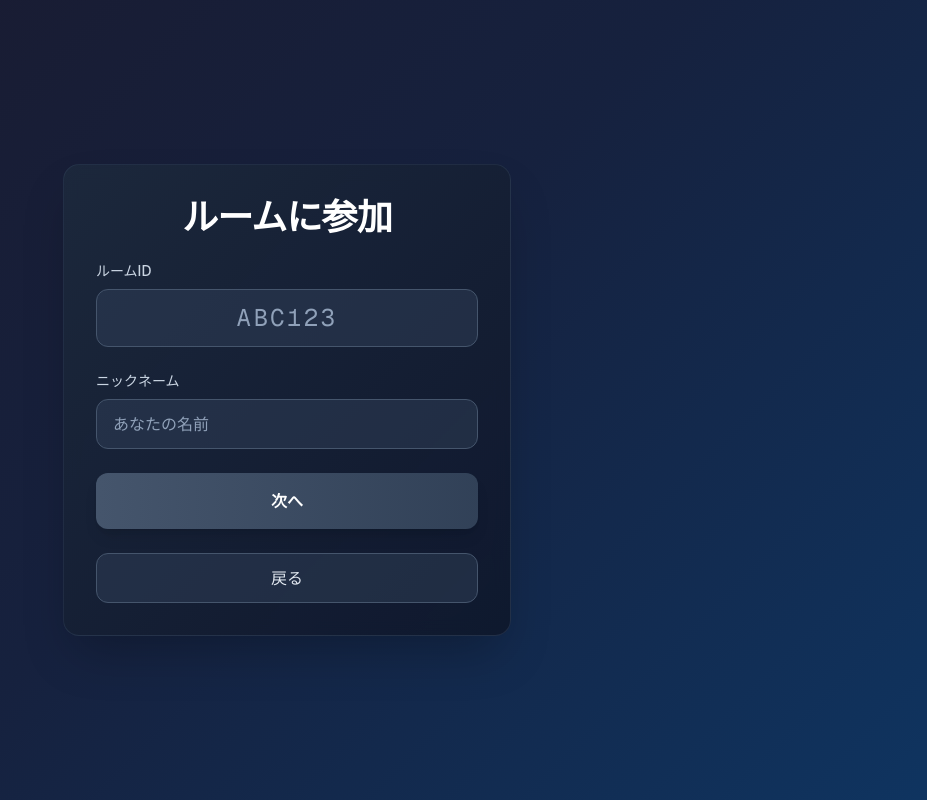
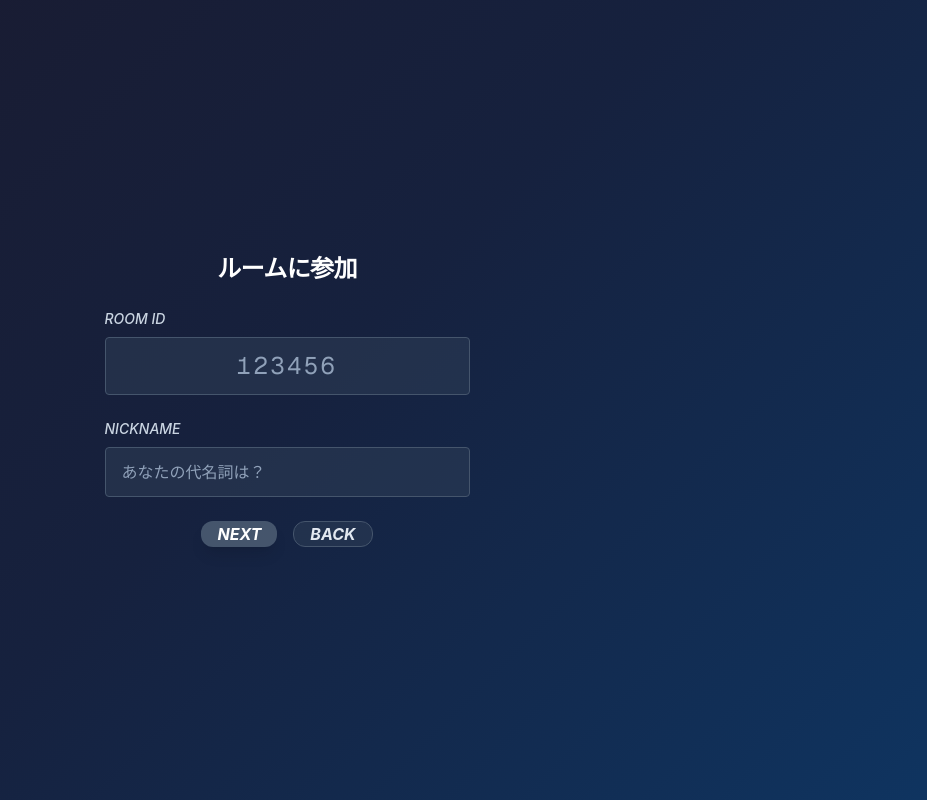
Before and after one commit to k-mysa6505/minna-de-quiz, a Next.js app: page /join-room in a window 1280 px wide. Shown: the whole page, without its empty margins (353-1280 px from the left). Built offline with nearby package versions, Linux system fonts and the light colour scheme; no server answers.

Commit message:
fix: プレイヤー待機画面の修正（再）

```diff
--- a/app/join-room/JoinRoomForm.tsx
+++ b/app/join-room/JoinRoomForm.tsx
@@ -89,14 +89,14 @@ export default function JoinRoomPage() {
       <main className="flex min-h-screen flex-col items-center justify-center p-8">
         <div className="max-w-md w-full bg-gradient-to-br from-slate-800/90 to-slate-900/90 backdrop-blur-sm rounded-2xl shadow-2xl border border-slate-700/50 p-8 space-y-6">
           <div className="text-center">
-            <h1 className="text-3xl font-bold text-white mb-3 tracking-tight">
+            <h1 className="text-1xl font-bold text-white mb-3 tracking-tight">
               このルームに参加しますか？
             </h1>
           </div>
 
           <div className="space-y-4 bg-slate-700/30 rounded-xl p-6 border border-slate-600/50">
             <div>
-              <p className="text-sm text-slate-400 mb-1">ルームID</p>
+              <p className="text-sm text-slate-300 mb-1">ルームID</p>
               <p className="text-2xl font-mono font-bold text-white tracking-widest">{roomInfo.roomId}</p>
             </div>
 
@@ -114,7 +114,7 @@ export default function JoinRoomPage() {
           </div>
 
           {error && (
-            <div className="bg-red-500/20 border border-red-500/50 text-red-200 px-4 py-3 rounded-xl">
+            <div className="bg-red-500/20 border border-red-500/50 text-red-200 px-4 py-3 rounded">
               {error}
             </div>
           )}
@@ -122,16 +122,16 @@ export default function JoinRoomPage() {
           <div className="flex gap-3">
             <button
               onClick={() => setShowConfirm(false)}
-              className="flex-1 bg-slate-700/50 hover:bg-slate-600/50 text-slate-200 font-medium py-3 px-4 rounded-xl border border-slate-600 transition-all duration-300"
+              className="flex-1 bg-slate-700/50 hover:bg-slate-600/50 text-slate-200 font-bold italic rounded-xl transition-all duration-300"
             >
-              戻る
+              BACK
             </button>
             <button
               onClick={handleJoinRoom}
               disabled={isLoading}
-              className="flex-1 bg-gradient-to-r from-emerald-600 to-emerald-700 hover:from-emerald-700 hover:to-emerald-800 disabled:from-slate-600 disabled:to-slate-700 text-white font-semibold py-3 px-4 rounded-xl shadow-lg transition-all duration-300 disabled:cursor-not-allowed"
+              className="flex-1 bg-emerald-700 hover:from-emerald-700 hover:to-emerald-800 disabled:from-slate-600 disabled:to-slate-700 text-white font-bold italic rounded-xl shadow-lg transition-all duration-300 disabled:cursor-not-allowed"
             >
-              {isLoading ? '参加中...' : '参加する'}
+              {isLoading ? 'JOINING...' : 'JOIN'}
             </button>
           </div>
         </div>
@@ -141,63 +141,63 @@ export default function JoinRoomPage() {
 
   return (
     <main className="flex min-h-screen flex-col items-center justify-center p-8">
-      <div className="max-w-md w-full bg-gradient-to-br from-slate-800/90 to-slate-900/90 backdrop-blur-sm rounded-2xl shadow-2xl border border-slate-700/50 p-8 space-y-6">
+      <div className="space-y-6">
         <div className="text-center">
-          <h1 className="text-4xl font-bold text-white mb-3 tracking-tight">
+          <h1 className="text-2xl font-bold text-white mb-3 tracking-tight">
             ルームに参加
           </h1>
         </div>
 
         <div>
-          <label htmlFor="roomId" className="block text-sm font-medium text-slate-300 mb-2">
-            ルームID
+          <label htmlFor="roomId" className="block text-sm font-medium italic text-slate-300 mb-2">
+            ROOM ID
           </label>
           <input
             id="roomId"
             type="text"
             value={roomId}
             onChange={(e) => setRoomId(e.target.value.toUpperCase())}
-            placeholder="ABC123"
+            placeholder="123456"
             maxLength={6}
-            className="w-full px-4 py-3 bg-slate-700/50 border border-slate-600 rounded-xl text-white placeholder-slate-400 focus:ring-2 focus:ring-emerald-500 focus:border-transparent uppercase text-center text-2xl font-mono tracking-widest transition-all"
+            className="w-full px-4 py-3 bg-slate-700/50 border border-slate-600 rounded text-white placeholder-slate-400 focus:ring-2 focus:ring-emerald-500 focus:border-transparent uppercase text-center text-2xl font-mono tracking-widest transition-all"
           />
         </div>
 
         <div>
-          <label htmlFor="nickname" className="block text-sm font-medium text-slate-300 mb-2">
-            ニックネーム
-          </label>
+          <label htmlFor="nickname" className="block text-sm font-medium italic text-slate-300 mb-2">NICKNAME</label>
           <input
             id="nickname"
             type="text"
             value={nickname}
             onChange={(e) => setNickname(e.target.value)}
-            placeholder="あなたの名前"
+            placeholder="あなたの代名詞は？"
             maxLength={20}
-            className="w-full px-4 py-3 bg-slate-700/50 border border-slate-600 rounded-xl text-white placeholder-slate-400 focus:ring-2 focus:ring-emerald-500 focus:border-transparent transition-all"
+            className="w-full px-4 py-3 bg-slate-700/50 border border-slate-600 rounded text-white placeholder-slate-400 focus:ring-2 focus:ring-emerald-500 focus:border-transparent transition-all"
           />
         </div>
 
         {error && (
-          <div className="bg-red-500/20 border border-red-500/50 text-red-200 px-4 py-3 rounded-xl">
+          <div className="bg-red-500/20 border border-red-500/50 text-red-200 px-4 py-3 rounded">
             {error}
           </div>
         )}
 
+        <div className="flex gap-4 justify-center">
           <button
             onClick={handleCheckRoom}
             disabled={isLoading || !roomId.trim() || !nickname.trim()}
-          className="w-full bg-gradient-to-r from-emerald-600 to-emerald-700 hover:from-emerald-700 hover:to-emerald-800 disabled:from-slate-600 disabled:to-slate-700 text-white font-semibold py-4 px-4 rounded-xl shadow-lg transition-all duration-300 transform hover:scale-105 disabled:transform-none disabled:cursor-not-allowed"
+            className="bg-emerald-700 hover:from-emerald-700 hover:to-emerald-800 disabled:bg-slate-600 text-white font-bold italic px-4 rounded-xl shadow-lg transition-all duration-300 transform hover:scale-105 disabled:transform-none disabled:cursor-not-allowed"
           >
-          {isLoading ? '確認中...' : '次へ'}
+            {isLoading ? 'WAIT...' : 'NEXT'}
           </button>
 
           <button
             onClick={() => router.push('/')}
-          className="w-full bg-slate-700/50 hover:bg-slate-600/50 text-slate-200 font-medium py-3 px-4 rounded-xl border border-slate-600 transition-all duration-300"
+            className="bg-slate-700/50 hover:bg-slate-600/50 text-slate-200 font-bold italic px-4 rounded-xl border border-slate-600 transition-all duration-300"
           >
-          戻る
+            BACK
           </button>
+        </div>
       </div>
     </main>
   );
--- a/app/room/[roomId]/components/WaitingPhase.tsx
+++ b/app/room/[roomId]/components/WaitingPhase.tsx
@@ -25,7 +25,7 @@ export function WaitingPhase({ roomId, players, currentPlayerId, isMaster }: Wai
       <h2 className="text-2xl font-bold text-white tracking-tight">プレイヤー待機中</h2>
 
       {/* プレイヤー一覧 */}
-      <div className="bg-gradient-to-br from-slate-800/70 to-slate-900/70 pb-4 rounded-2xl border border-slate-700/50">
+      <div className="bg-gradient-to-br from-slate-800/70 to-slate-900/70 pb-4 rounded border border-slate-700/50">
         <div className="font-bold text-slate-400 pt-3 px-8 italic">
           PLAYER
         </div>
@@ -48,7 +48,7 @@ export function WaitingPhase({ roomId, players, currentPlayerId, isMaster }: Wai
             return sortedPlayers.map((player, idx) => (
             <li
               key={player.playerId}
-              className={`flex items-center justify-between px-3 py-1 rounded- transition-all ${
+              className={`flex items-center justify-between px-3 py-1 rounded transition-all ${
                 player.playerId === currentPlayerId
                   ? 'bg-gradient-to-b from-blue-800/90 to-blue-500/10'
                   : ''
--- a/app/room/[roomId]/page.tsx
+++ b/app/room/[roomId]/page.tsx
@@ -88,10 +88,10 @@ export default function RoomPage() {
 
   // メイン画面
   return (
-    <main className="min-h-screen bg-gray-50 p-4">
+    <main className="min-h-screen p-4">
       <div className="max-w-6xl mx-auto">
         {/* メインコンテンツ: ゲーム状態に応じて切り替え */}
-        <div className="bg-white rounded-lg shadow p-6">
+        <div className="shadow py-6">
           {room.status === 'waiting' && (
             <WaitingPhase
               roomId={roomId}
```
Lines whose indentation alone changed are shown as unchanged.
